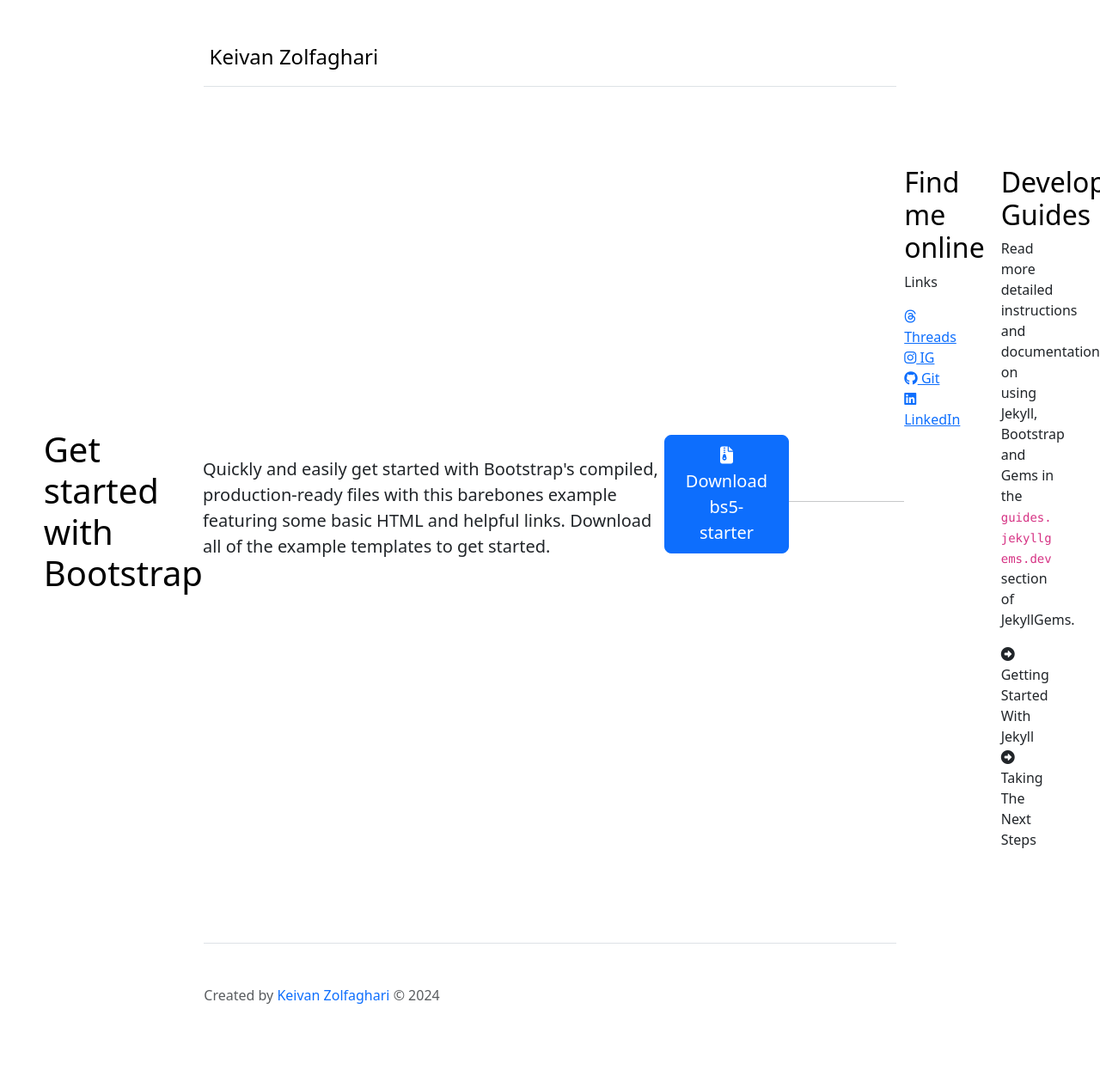
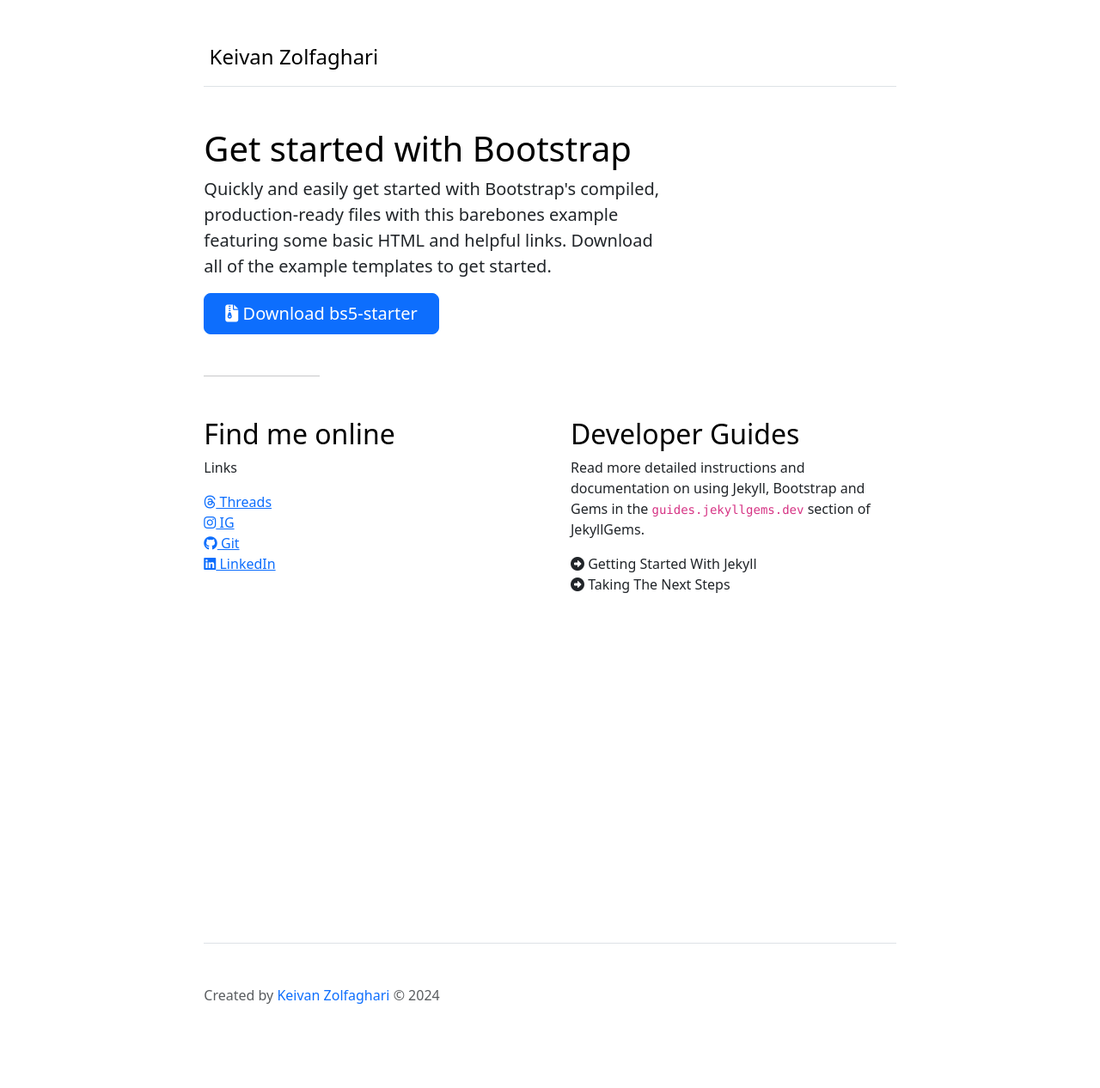
Before and after one commit to keivanz/keivanz.github.io, a Jekyll site: the page built from index.md, in a window 1280 px wide. Shown: the whole page at 86% size. Built offline with Jekyll 4.4.1, drawn with Linux system fonts in a browser that asks for light colours; nearby versions of some CDN libraries.

Commit message:
Update main.css

```diff
--- a/assets/css/main.css
+++ b/assets/css/main.css
@@ -94,9 +94,9 @@
 }
 
 main {
-  display: flex;
+/*  display: flex;
   align-items: center;
-  justify-content: center;
+  justify-content: center; */
   width: 100%;
   min-height: 100dvh;
 }
```
